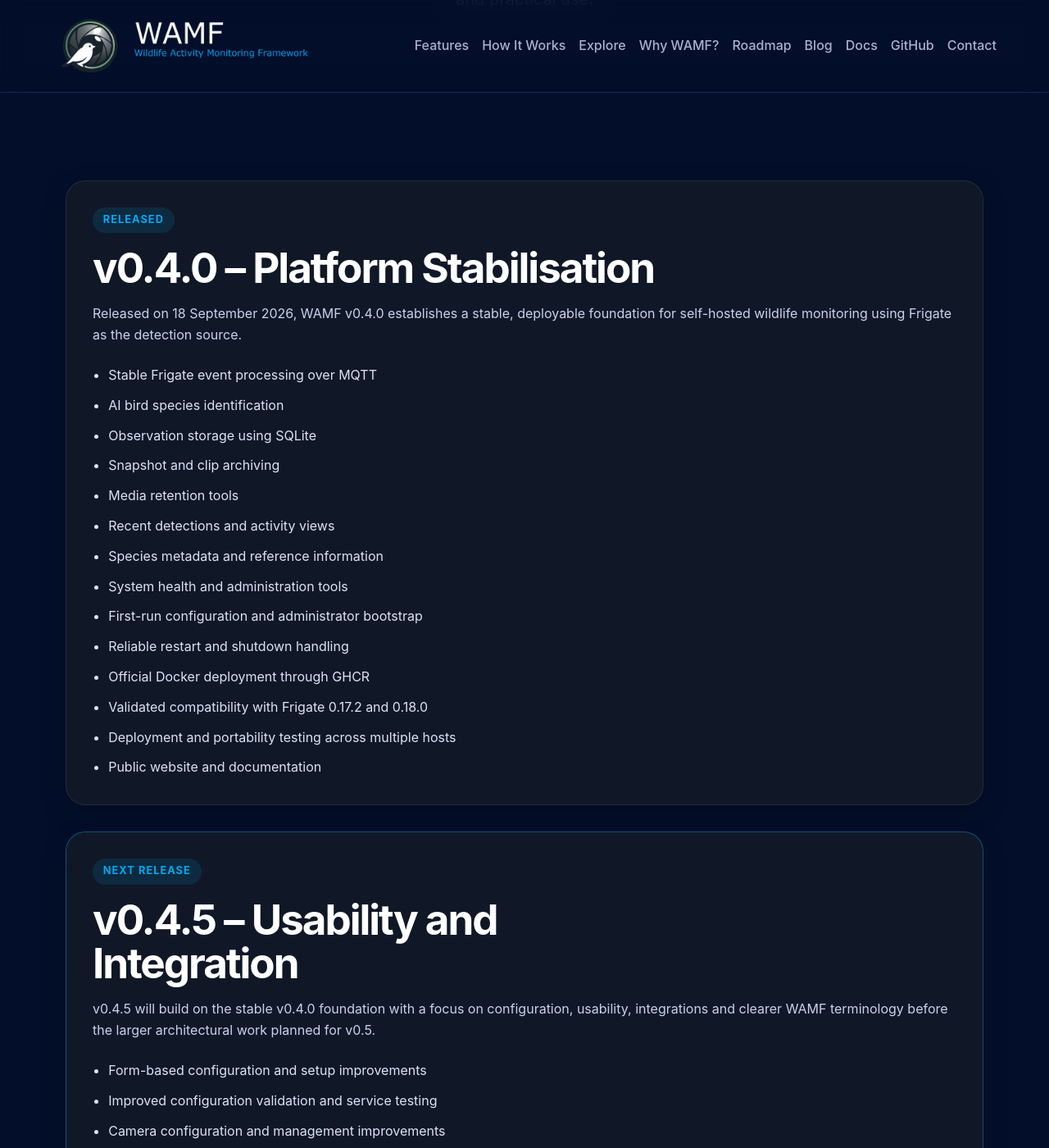
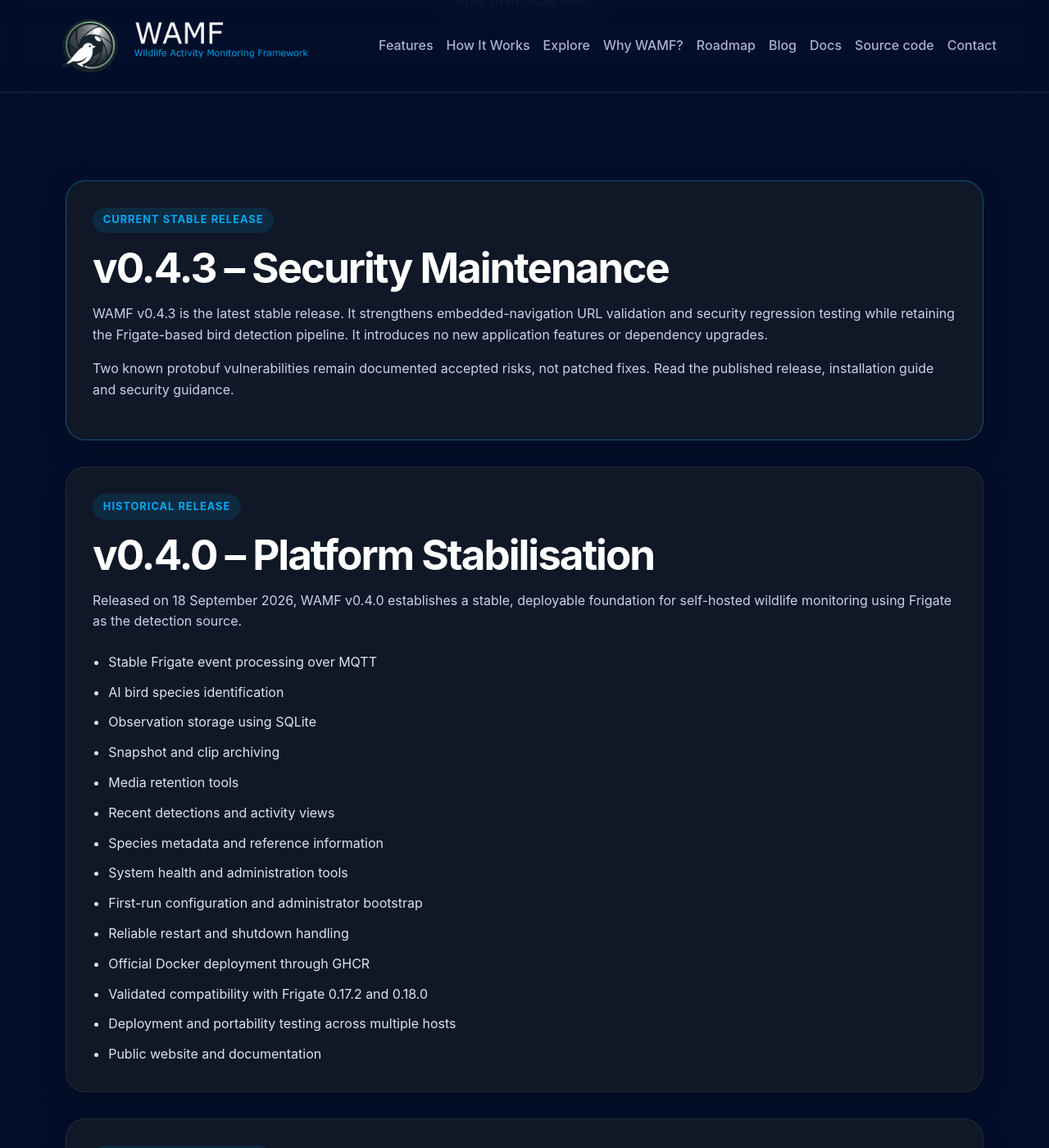
Before and after one commit to WAMF-Project/WAMF-Website, a Jekyll site: the page built from roadmap.html, in a window 1280 px wide and 1400 px high, scrolled down 616 px. Shown: the whole window at 82% size. Built offline with Jekyll 4.4.1, drawn with Linux system fonts in a browser that asks for light colours; some of the changed text lies outside the part shown.

Commit message:
Update website for WAMF v0.4.3

```diff
--- a/_includes/head.html
+++ b/_includes/head.html
@@ -21,18 +21,6 @@
   sizes="96x96"
   href="/assets/icons/favicon-96x96.png"
 />
-<link
-  rel="icon"
-  type="image/png"
-  sizes="32x32"
-  href="/assets/icons/favicon-32x32.png"
-/>
-<link
-  rel="icon"
-  type="image/png"
-  sizes="16x16"
-  href="/assets/icons/favicon-16x16.png"
-/>
 <link rel="shortcut icon" href="/assets/icons/favicon.ico" />
 <link rel="apple-touch-icon" href="/assets/icons/apple-touch-icon.png" />
 <link rel="manifest" href="/assets/icons/site.webmanifest" />
--- a/_includes/header.html
+++ b/_includes/header.html
@@ -15,7 +15,7 @@
     <a href="/roadmap/">Roadmap</a>
     <a href="/blog/">Blog</a>
     <a href="https://docs.wamf.uk">Docs</a>
-    <a href="https://github.com/WAMF-Project">GitHub</a>
+    <a href="https://github.com/WAMF-Project/WAMF">Source code</a>
     <a href="mailto:hello@wamf.uk">Contact</a>
   </nav>
 </header>
--- a/roadmap.html
+++ b/roadmap.html
@@ -15,8 +15,15 @@ description: The WAMF project roadmap, including current releases, planned featu
 </section>
 
 <section class="section roadmap-page">
+  <article class="roadmap-release current">
+    <span class="roadmap-status">Current stable release</span>
+    <h2>v0.4.3 – Security Maintenance</h2>
+    <p>WAMF v0.4.3 is the latest stable release. It strengthens embedded-navigation URL validation and security regression testing while retaining the Frigate-based bird detection pipeline. It introduces no new application features or dependency upgrades.</p>
+    <p>Two known protobuf vulnerabilities remain documented accepted risks, not patched fixes. Read the <a href="https://github.com/WAMF-Project/WAMF/releases/tag/v0.4.3">published release</a>, <a href="https://docs.wamf.uk/getting-started/installation/">installation guide</a> and <a href="https://docs.wamf.uk/reference/security/">security guidance</a>.</p>
+  </article>
+
   <article class="roadmap-release">
-    <span class="roadmap-status">Released</span>
+    <span class="roadmap-status">Historical release</span>
     <h2>v0.4.0 – Platform Stabilisation</h2>
     <p>
       Released on 18 September 2026, WAMF v0.4.0 establishes a stable,
@@ -42,13 +49,12 @@ description: The WAMF project roadmap, including current releases, planned featu
     </ul>
   </article>
 
-  <article class="roadmap-release current">
-    <span class="roadmap-status">Next Release</span>
-    <h2>v0.4.5 – Usability and Integration</h2>
+  <article class="roadmap-release">
+    <span class="roadmap-status">Upcoming development</span>
+    <h2>Kingfisher v0.5.0</h2>
     <p>
-      v0.4.5 will build on the stable v0.4.0 foundation with a focus on
-      configuration, usability, integrations and clearer WAMF terminology
-      before the larger architectural work planned for v0.5.
+      Kingfisher is in development and is not part of the stable v0.4.3 release.
+      The areas below describe possible work, not delivery commitments.
     </p>
 
     <ul>
@@ -70,13 +76,11 @@ description: The WAMF project roadmap, including current releases, planned featu
   </article>
 
   <article class="roadmap-release">
-    <span class="roadmap-status">Planned</span>
-    <h2>v0.5 – WAMF Core and Scouts</h2>
+    <span class="roadmap-status">Future development</span>
+    <h2>Raven</h2>
     <p>
-      v0.5 is planned to begin WAMF's move beyond a Frigate-only architecture.
-      WAMF Core will receive wildlife observations from Scouts through a shared
-      event contract, allowing different capture and detection systems to feed
-      the same wildlife monitoring platform.
+      Raven is a future development direction. The WAMF Core and Scouts ideas
+      below are exploratory and are not available in the stable release.
     </p>
 
     <ul>
@@ -96,7 +100,7 @@ description: The WAMF project roadmap, including current releases, planned featu
 
   <article class="roadmap-release">
     <span class="roadmap-status">Future</span>
-    <h2>Beyond v0.5 – Distributed Wildlife Monitoring</h2>
+    <h2>Longer-term ideas – Distributed Wildlife Monitoring</h2>
     <p>
       Later releases can build on the WAMF Core and Scout architecture to
       support increasingly varied wildlife monitoring hardware and distributed
```
Also changed, not shown: other parts of _includes/head.html (+1 -1 lines), index.html (+11 -11 lines), scripts/check_site_links.py (added, +58 -0 lines), .github/workflows/website-checks.yml (added), assets/icons/site.webmanifest.
